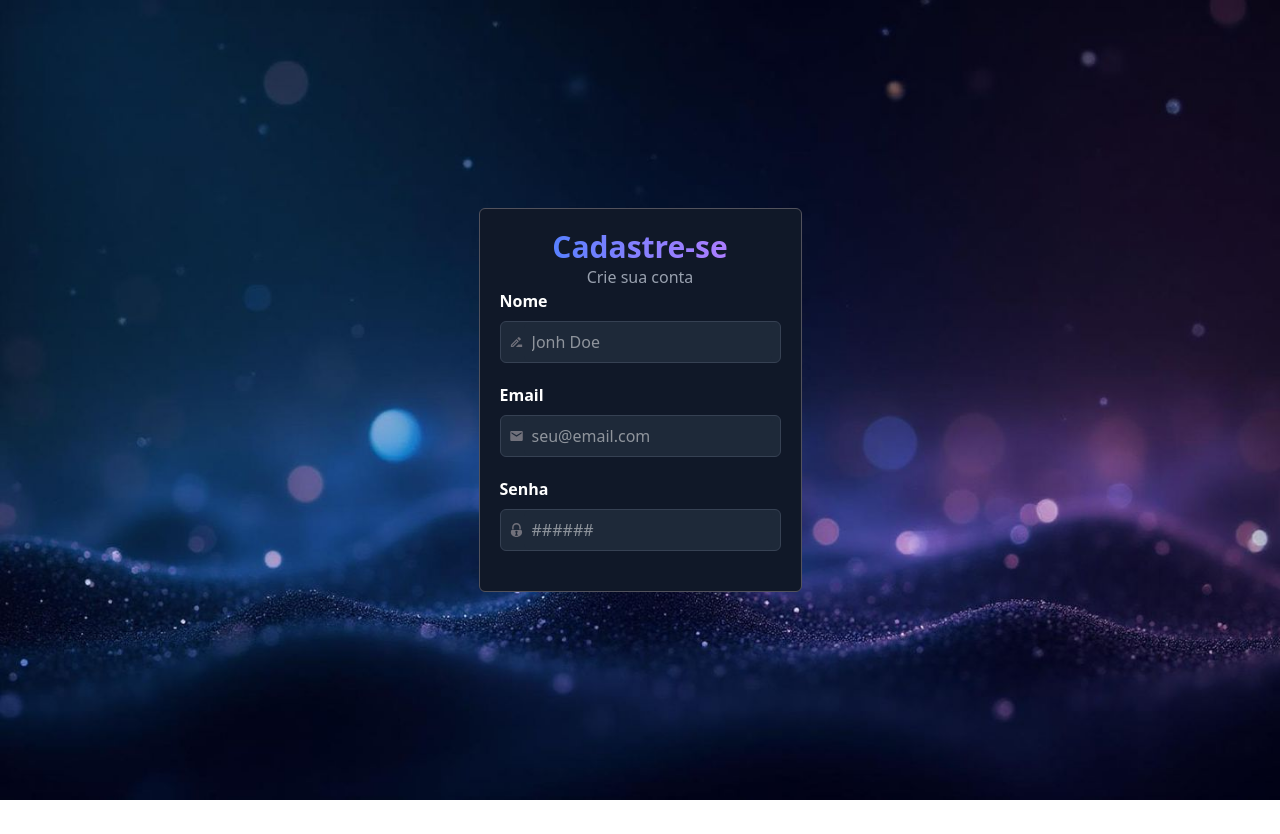
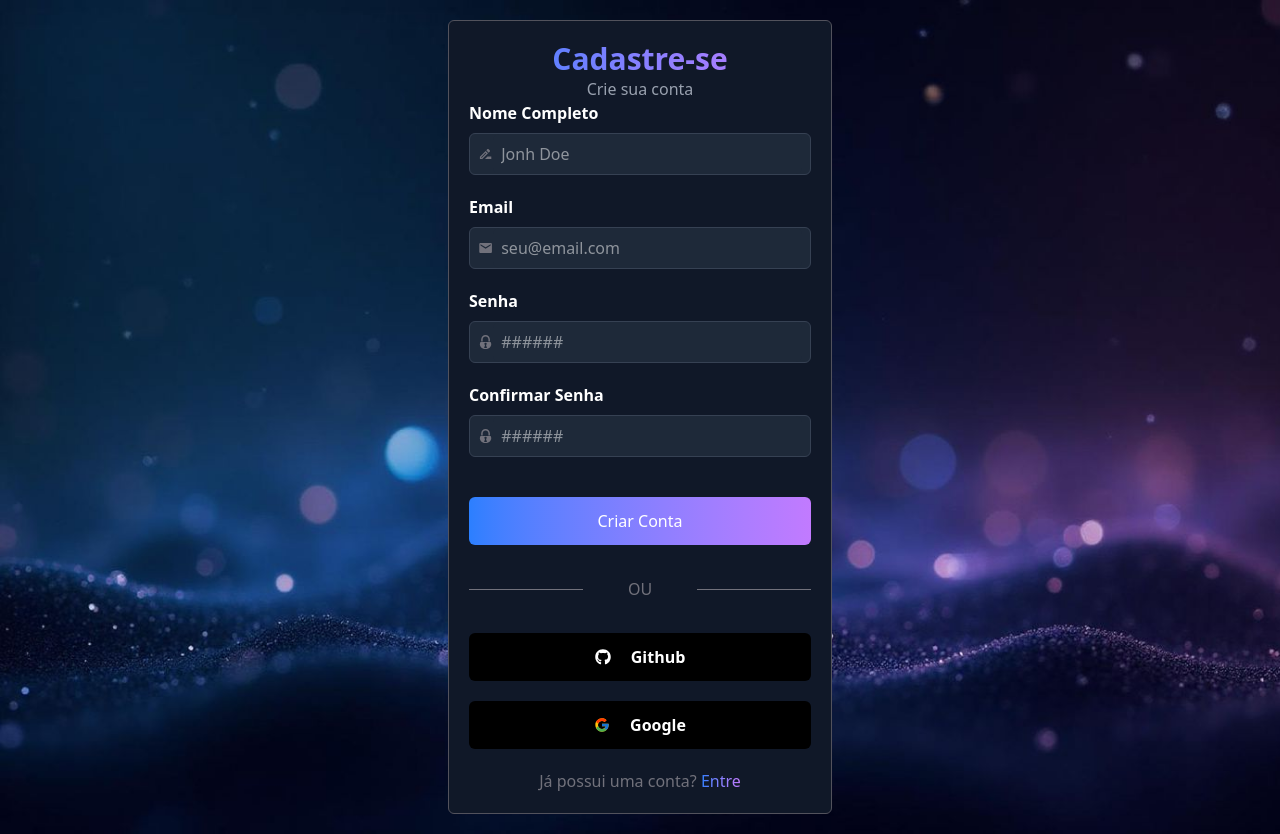
Before and after one commit to daviiisousa/fly-college, a Next.js app in the folder Modulo1/next/sys-admin/: page /register in a window 1280 px wide. Before the commit the page ends 800 px from the top, so only its background shows below. Built offline with nearby package versions, Linux system fonts and the light colour scheme.

Commit message:
pagina register

```diff
--- a/Modulo1/next/sys-admin/src/pages/register/index.tsx
+++ b/Modulo1/next/sys-admin/src/pages/register/index.tsx
@@ -1,5 +1,9 @@
+import { Button } from "@/components/UI/button";
 import { Form } from "@/components/UI/Form/form";
 import { Input } from "@/components/UI/Form/input";
+import Link from "next/link";
+import { FaGithub } from "react-icons/fa6";
+import { FcGoogle } from "react-icons/fc";
 import { GiPadlock } from "react-icons/gi";
 import { MdEmail } from "react-icons/md";
 import { MdOutlineDriveFileRenameOutline } from "react-icons/md";
@@ -7,25 +11,104 @@ import { MdOutlineDriveFileRenameOutline } from "react-icons/md";
 export default function Register() {
   return (
     <div className="min-h-screen bg-[url(/images/backGroundImage.jpg)] bg-cover flex justify-center items-center">
-            <Form>
-                <h1 className="text-3xl bg-linear-to-r from-blue-500 to-purple-400 bg-clip-text text-transparent font-bold text-center">Cadastre-se</h1>
+      <Form className="min-w-96 my-5">
+        <h1 className="text-3xl bg-linear-to-r from-blue-500 to-purple-400 bg-clip-text text-transparent font-bold text-center">
+          Cadastre-se
+        </h1>
         <p className="text-gray-400 text-center">Crie sua conta</p>
-                <label htmlFor="nome" className="mb-2 font-bold">Nome</label>
+        <label htmlFor="nome" className="mb-2 font-bold">
+          Nome Completo
+        </label>
         <div className="flex items-center rounded-md px-2 bg-gray-800 border border-gray-700 w-full mb-5 hover:ring-1 ring-blue-400 focus-within:ring-1">
           <MdOutlineDriveFileRenameOutline className="text-zinc-500" />
-                    <Input required type="email" name="email" id="email" placeholder="Jonh Doe" className="border-none focus:ring-1 focus:ring-transparent" />
+          <Input
+            required
+            type="text"
+            name="nome"
+            id="nome"
+            placeholder="Jonh Doe"
+            className="border-none focus:ring-1 focus:ring-transparent"
+          />
         </div>
-                <label htmlFor="email" className="mb-2 font-bold">Email</label>
+        <label htmlFor="email" className="mb-2 font-bold">
+          Email
+        </label>
         <div className="flex items-center rounded-md px-2 bg-gray-800 border border-gray-700 w-full mb-5 hover:ring-1 ring-blue-400 focus-within:ring-1">
           <MdEmail className="text-zinc-500" />
-                    <Input required type="email" name="email" id="email" placeholder="seu@email.com" className="border-none focus:ring-1 focus:ring-transparent" />
+          <Input
+            required
+            type="email"
+            name="email"
+            id="email"
+            placeholder="seu@email.com"
+            className="border-none focus:ring-1 focus:ring-transparent"
+          />
         </div>
-                <label htmlFor="senha" className="mb-2 font-bold">Senha</label>
+        <label htmlFor="senha" className="mb-2 font-bold">
+          Senha
+        </label>
         <div className="flex items-center rounded-md px-2 bg-gray-800 border border-gray-700 w-full mb-5 hover:ring-1 ring-blue-400 focus-within:ring-1">
           <GiPadlock className="text-zinc-500" />
-                    <Input required type="password" name="senha" id="senha" placeholder="######" className="border-none focus:ring-1 focus:ring-transparent" />
+          <Input
+            required
+            type="password"
+            name="senha"
+            id="senha"
+            placeholder="######"
+            className="border-none focus:ring-1 focus:ring-transparent"
+          />
         </div>
+        <label htmlFor="confirmarSenha" className="mb-2 font-bold">
+          Confirmar Senha
+        </label>
+        <div className="flex items-center rounded-md px-2 bg-gray-800 border border-gray-700 w-full mb-5 hover:ring-1 ring-blue-400 focus-within:ring-1">
+          <GiPadlock className="text-zinc-500" />
+
+          <Input
+            required
+            type="password"
+            name="confirmarSenha"
+            id="confirmarSenha"
+            placeholder="######"
+            className="border-none focus:ring-1 focus:ring-transparent "
+          />
+        </div>
+        <Button
+          type="submit"
+          className="bg-linear-to-r from-blue-500 to-purple-400 hover:shadow-primary hover:shadow-blue-500 transition-all"
+        >
+          Criar Conta
+        </Button>
+        <div className="grid grid-cols-3 items-center my-3">
+          <hr className="text-zinc-500" />
+          <p className="text-center text-zinc-500">OU</p>
+          <hr className="text-zinc-500" />
+        </div>
+        <div className="flex flex-col gap-5 font-bold my-5">
+          <a
+            href=""
+            className="flex items-center gap-5 bg-black rounded-md p-3 justify-center hover:bg-transparent hover:ring-1 transition-all"
+          >
+            <FaGithub /> Github
+          </a>
+
+          <a
+            href=""
+            className="flex items-center gap-5 bg-black rounded-md p-3 justify-center hover:bg-transparent hover:ring-1 transition-all"
+          >
+            <FcGoogle /> Google
+          </a>
+        </div>
+        <p className="text-center text-zinc-500">
+          Já possui uma conta?{" "}
+          <Link
+            href="./"
+            className="bg-linear-to-r from-blue-500 to-purple-400 bg-clip-text text-transparent hover:from-blue-900 hover:to-purple-900 transition-all my-5"
+          >
+            Entre
+          </Link>
+        </p>
       </Form>
     </div>
-    )
+  );
 }
```
Lines whose indentation alone changed are shown as unchanged.
